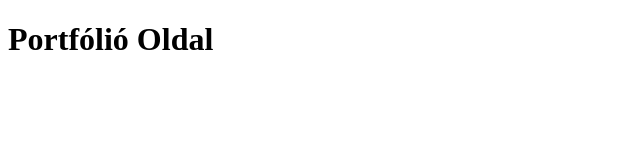
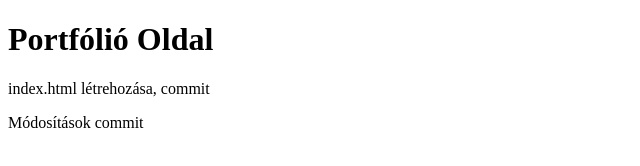
Before and after one commit to Kolyankovszky/PortfolioOldal, a plain HTML site: page index.html in a window 1280 px wide. Shown: the whole page, without its empty margins (0-640 px from the left). Drawn offline with Linux system fonts and the light colour scheme.

Commit message:
index.html módosítása

```diff
--- a/index.html
+++ b/index.html
@@ -8,6 +8,7 @@
 </head>
 <body>
     <h1>Portfólió Oldal</h1>
-    <p></p>
+    <p>index.html létrehozása, commit</p>
+    <p>Módosítások commit</p>
 </body>
 </html>
```
